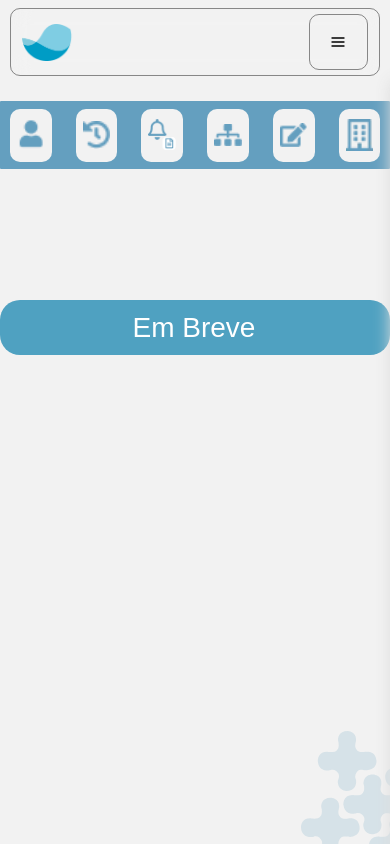
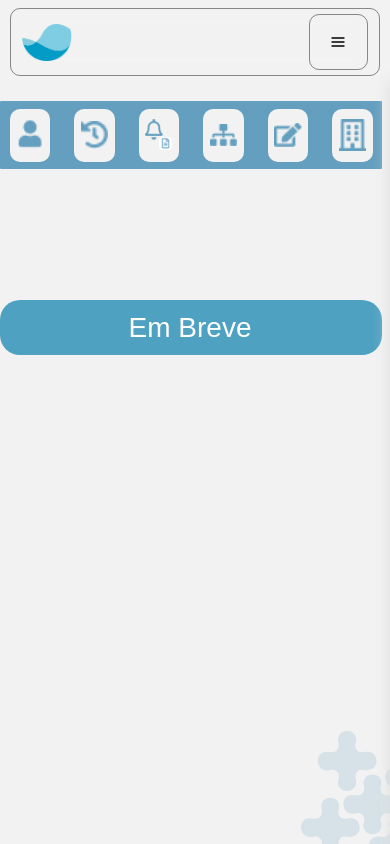
Before and after one commit to EriveltonMGit/Desafio-Front, a Next.js app: page /Pages/Perfil in a window 390 px wide. Shown: the top 844 px of the page. Built offline with nearby package versions, Linux system fonts and the light colour scheme.

Commit message:
chore: ajsutando responsividade device

```diff
--- a/src/Components/FormAntDesing/AntDesingForm.css
+++ b/src/Components/FormAntDesing/AntDesingForm.css
@@ -2229,6 +2229,7 @@ input{
   height: 332px;
   width:100%;
   border-radius: 10px;
+
   padding: 12px;
   gap: 24px;
   display: flex;
--- a/src/Components/MensagemAviso/MensagemAviso.css
+++ b/src/Components/MensagemAviso/MensagemAviso.css
@@ -33,7 +33,7 @@ margin-bottom: 0;
 
 /* aviso */
 .aviso{
-    width: 100%;
+    width: 98%;
     height: 55px;
     top: 300px;
   position: absolute;
@@ -44,6 +44,7 @@ margin-bottom: 0;
     display: flex;
     align-items: center;
     justify-content: center;
+
     h1{
 
      font-size: Ubuntu;
--- a/src/Components/NavBar/Nav.css
+++ b/src/Components/NavBar/Nav.css
@@ -126,7 +126,7 @@
   /* AQUI FICA O CSS DO NAV BAR LATERAL  */
   /* HEADER CONTAINER */
   .header_ {
-    width: 100%;
+    width: 98%;
     height: 8vh;
     display: flex;
     align-items: center;
--- a/src/app/Pages/Perfil/Perfil.css
+++ b/src/app/Pages/Perfil/Perfil.css
@@ -54,7 +54,7 @@
 
 /* HOME */
 .container_perfil {
-  width: 100%;
+  width: 99%;
   height: 100vh;
   top: 100px;
   left: 100px;
```
